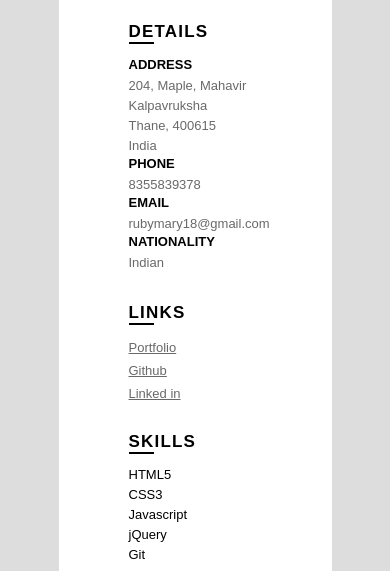
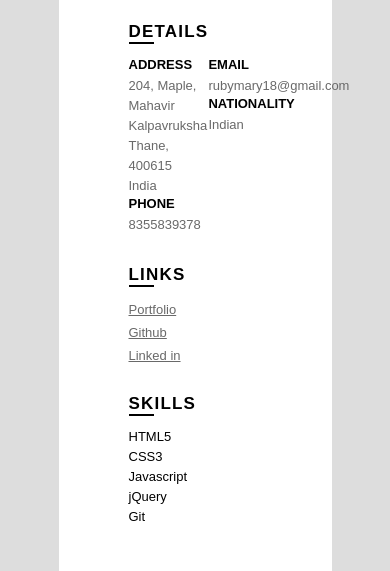
Before and after one commit to RubyMary18/Front-End-Developer-Resume, a plain HTML site: page index.html in a window 390 px wide. Shown: the part 211-782 px from the top of the page. Drawn offline with Linux system fonts and the light colour scheme.

Commit message:
responsive

```diff
--- a/assets/css/style.css
+++ b/assets/css/style.css
@@ -184,4 +184,13 @@ ul li a,
     padding: 25px 30px;
     border: none;
   }
+
+  .details {
+    display: flex;
+    justify-content: space-between;
+  }
+
+  .email-card {
+    margin-top: 35px;
+  }
 }
```
